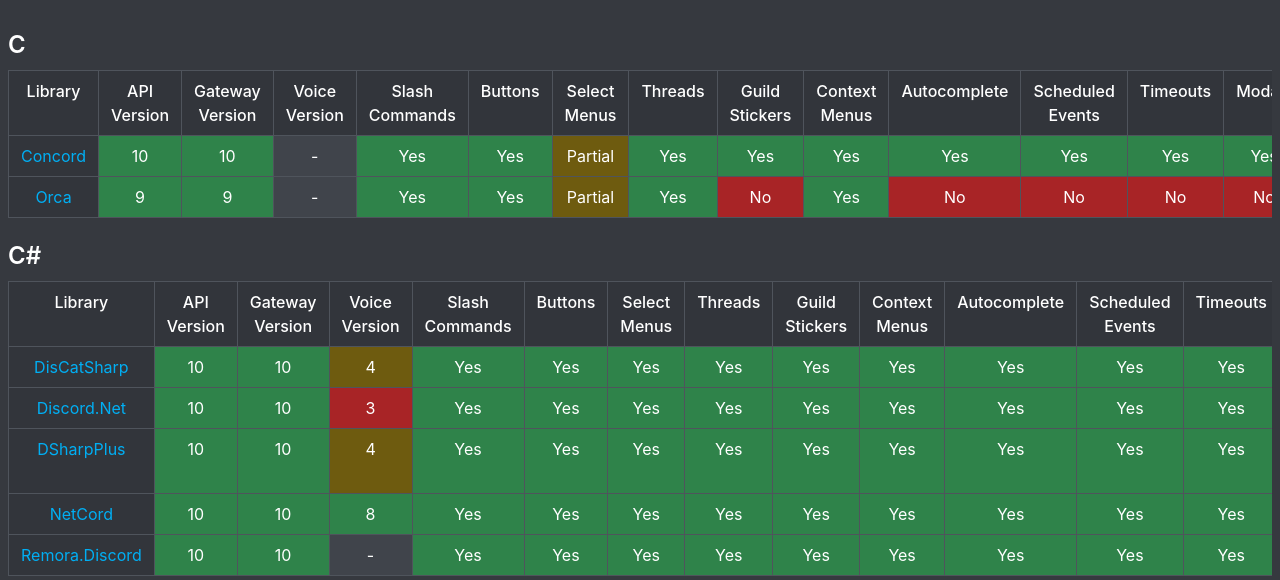
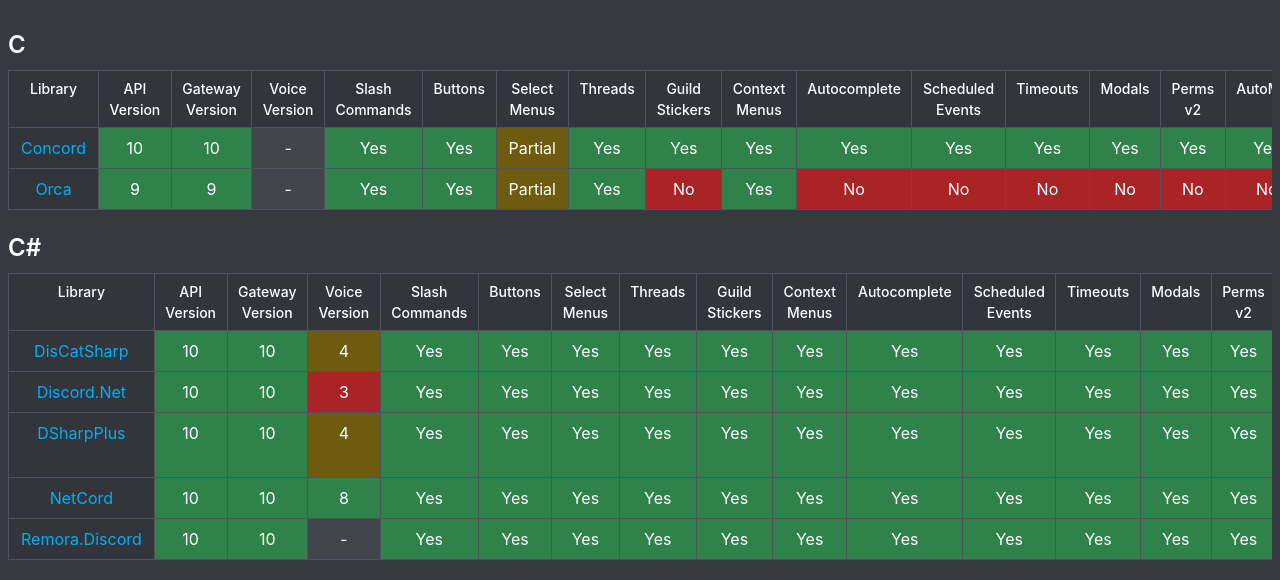
Before and after one commit to advaith1/libs, an Astro site: page / in a window 1280 px wide. Shown: the part 171-751 px from the top of the page. Built offline with nearby package versions, Linux system fonts and the light colour scheme; Astro itself is replaced by a stand-in of ours.

Commit message:
reduce header font size

```diff
--- a/package.json
+++ b/package.json
@@ -6,7 +6,7 @@
     "preview": "astro preview"
   },
   "dependencies": {
-    "astro": "^5.2.5",
+    "astro": "^5.3.0",
     "bulma": "^0.9.4",
     "sass": "1.77.8"
   },
--- a/src/styles/styles.css
+++ b/src/styles/styles.css
@@ -89,6 +89,7 @@
 	color: white;
 	font-weight: 500;
 	text-align: center !important;
+	font-size: 14px;
 }
 
 .table,
```
Also changed, not shown: pnpm-lock.yaml.
